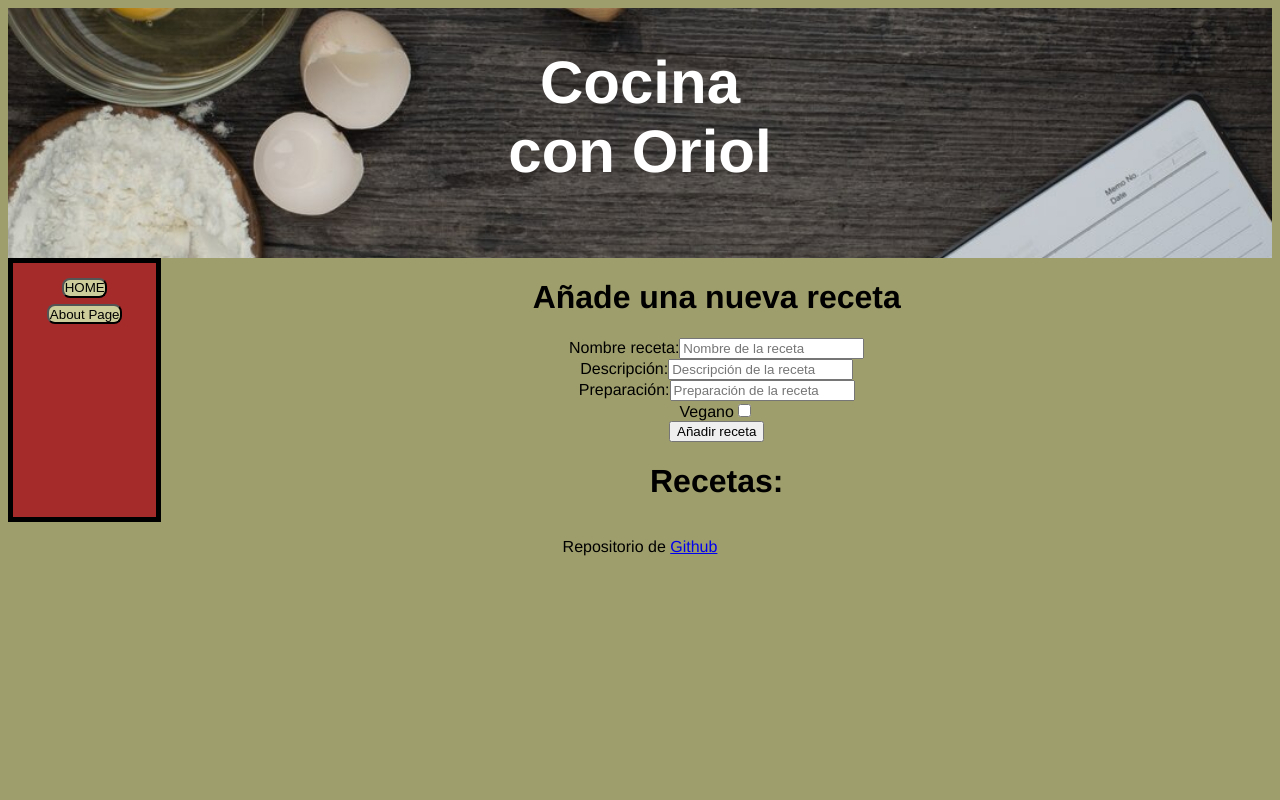
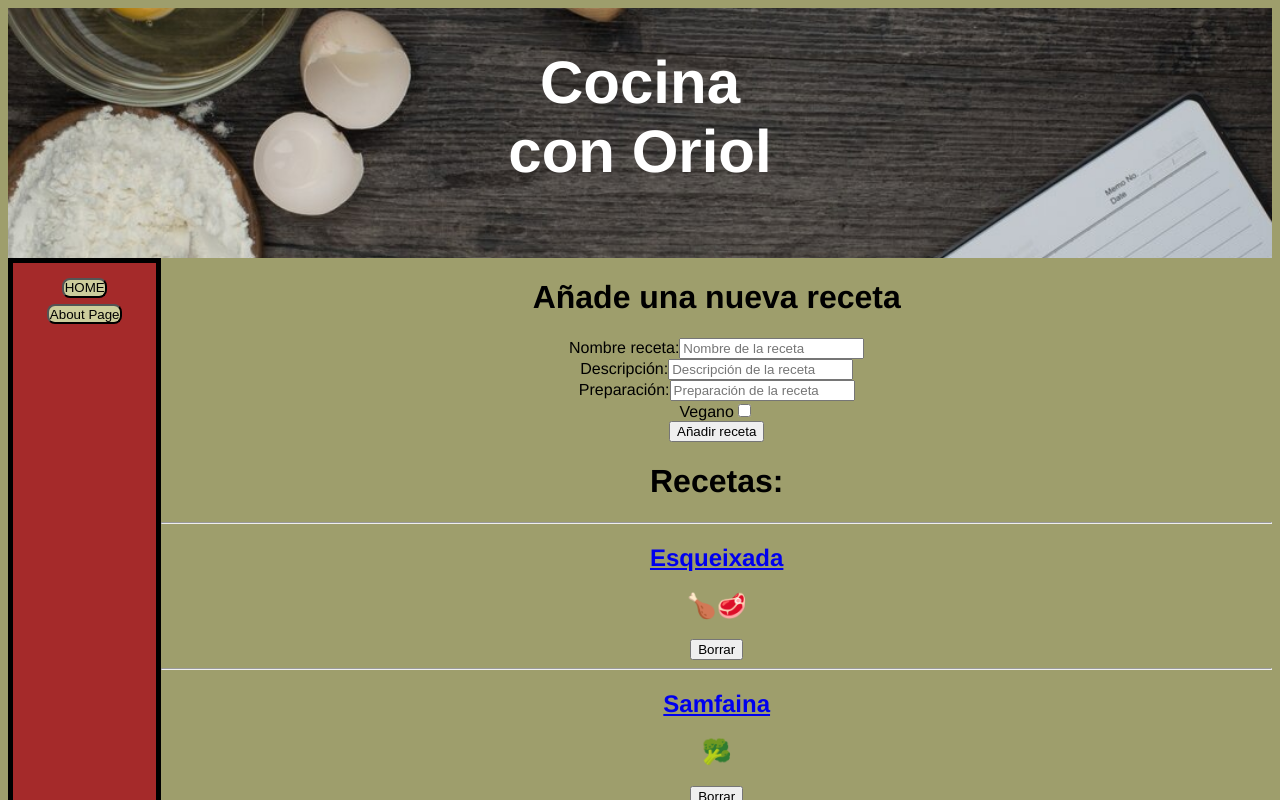
Before and after one commit to RonniedeTal/recipes-miniproyecto, a React (Vite) app: page / in a window 1280 px wide. Shown: the top 800 px of the page. Built offline with nearby package versions, Linux system fonts and the light colour scheme.

Commit message:
falta css y cositas

```diff
--- a/src/components/List.jsx
+++ b/src/components/List.jsx
@@ -4,7 +4,7 @@ import { Link } from "react-router-dom";
 import Forms from "./Forms";
 import ItemDetailsPage from "../assets/pages/ItemDetailsPage";
 function List() {
-  const [recipesToShow, setRecipesToShow] = useState([]);
+  const [recipesToShow, setRecipesToShow] = useState(AllRecipes);
 
   const handleAddRecipe = (newRecipe) => {
     const updatedRecipes = [...recipesToShow, newRecipe];
```
